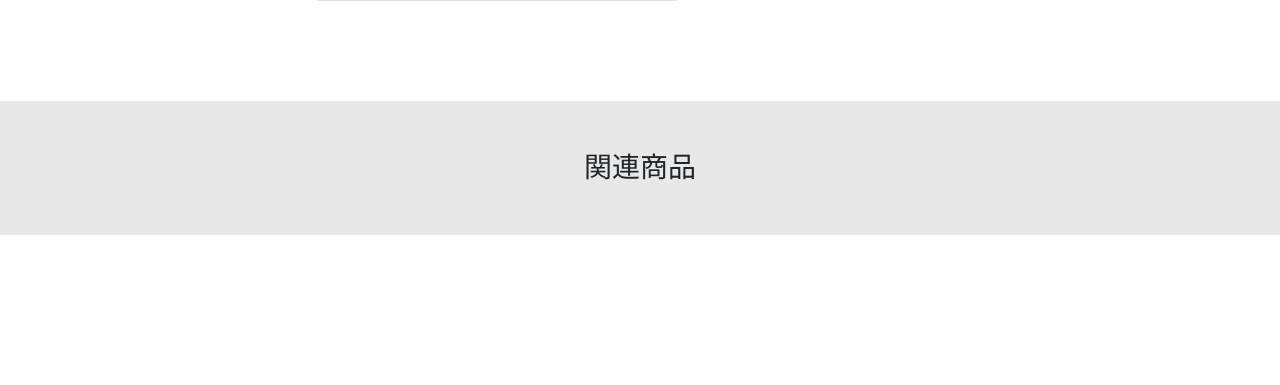
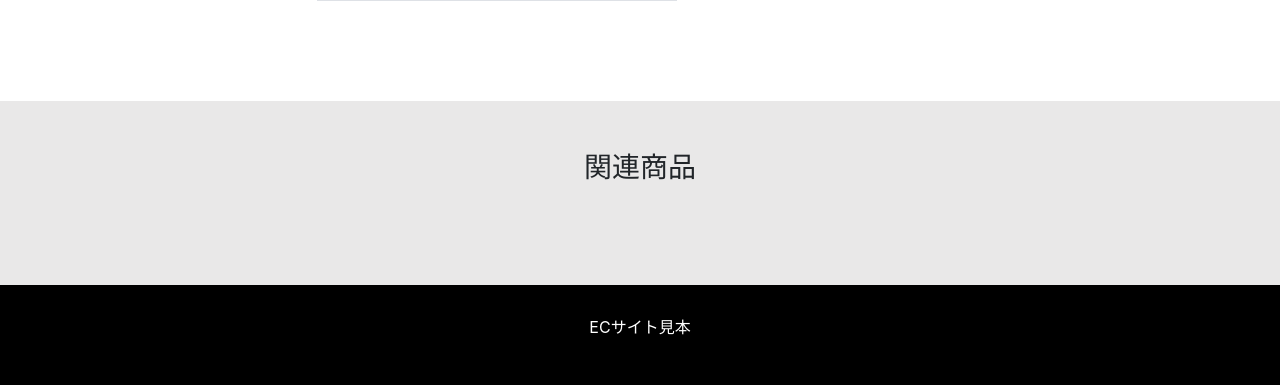
Before and after one commit to chako-mountain/hc_practice, a Django app: template django_ec/config/templates/details.html in a window 1280 px wide. Shown: the part 567-952 px from the top of the page. Before the commit the page ends 802 px from the top, so only its background shows below. Run offline with Django 4.2, Linux system fonts and the light colour scheme; the template is opened without the code that fills it, so the values that code supplies are empty; some libraries are stand-ins or nearby versions.

Commit message:
detailsのfooterを追加

```diff
--- a/django_ec/config/templates/base.html
+++ b/django_ec/config/templates/base.html
@@ -1,12 +1,15 @@
 <!-- {% load i18n static %} -->
 <!DOCTYPE html>
 <!-- {% get_current_language as LANGUAGE_CODE %} -->
+
+
 <html lang="en">
   <head>
     <meta charset="UTF-8">
     <meta name="viewport" content="width=device-width, initial-scale=1">
     <link rel="stylesheet" href="https://stackpath.bootstrapcdn.com/bootstrap/4.5.0/css/bootstrap.min.css"
       integrity="sha384-9aIt2nRpC12Uk9gS9baDl411NQApFmC26EwAOH8WgZl5MYYxFfc+NcPb1dKGj7Sk" crossorigin="anonymous">
+    <!-- <link href="{% static 'product_details.css' %}" rel="stylesheet"> -->
       {% block link %}{% endblock %}
     <title>{% block title %}{% endblock %}</title>
   </head>
@@ -42,5 +45,13 @@
     {% block javascripts %}{% endblock javascripts %}
 
     {% endblock %}
+
+
   </body>
+
+  <footer>
+    <div>ECサイト見本</div>
+  </footer>
+
+
 </html>
--- a/django_ec/config/templates/lists.html
+++ b/django_ec/config/templates/lists.html
@@ -76,8 +76,8 @@
     {% endfor %}
 
     </main>
-
+<!--
     <footer>
     <div>ECサイト見本</div>
-    </fotter>
+    </fotter> -->
 {% endblock %}
--- a/django_ec/static/product_details.css
+++ b/django_ec/static/product_details.css
@@ -30,6 +30,7 @@ main {
 
 .Related_products {
     background-color: #e9e8e8;
+    padding-bottom: 50px;
 }
 
 .Related_products h3 {
@@ -56,3 +57,17 @@ main {
     max-width: none;
     height: auto;
 }
+
+
+footer {
+    width: 100%;
+    height: 100px;
+    background-color: #000000;
+    color: rgb(255, 255, 255);
+}
+
+
+footer div {
+    text-align: center;
+    padding: 30px;
+}
```
